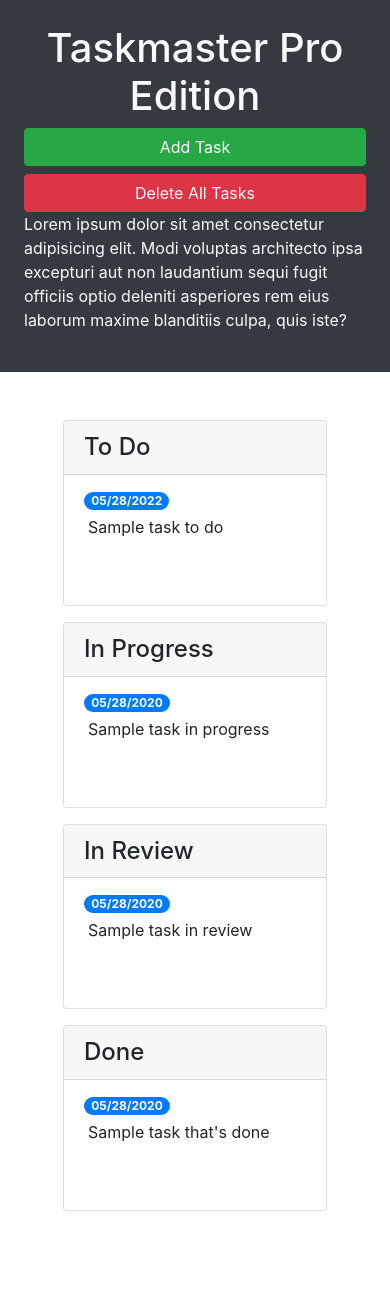
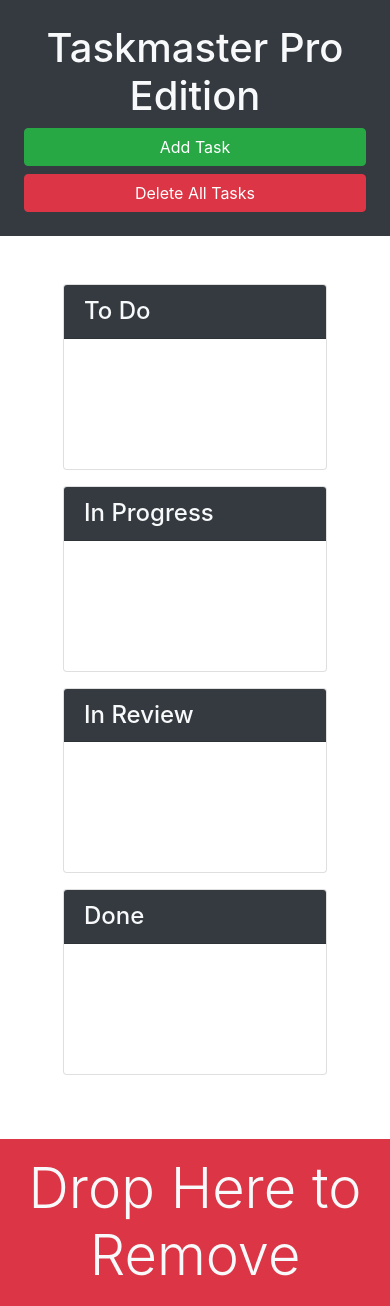
Before and after one commit to nmsiegel1/Taskmaster-Pro, a plain HTML site: page index.html in a window 390 px wide. Before the commit the page ends 1275 px from the top, so only its background shows below. Drawn offline with nearby package versions, Linux system fonts and the light colour scheme.

Commit message:
add delete bar at bottom

```diff
--- a/assets/js/script.js
+++ b/assets/js/script.js
@@ -41,7 +41,40 @@ var loadTasks = function () {
 var saveTasks = function () {
   localStorage.setItem("tasks", JSON.stringify(tasks));
 };
+// modal is triggered
+$("#task-form-modal").on("shown.bs.modal", function() {
+  // clear values
+  $("#modalTaskDescription, #modalDueDate").val("");
+});
 
+// modal is fully visible
+$("#task-form-modal").on("shown.bs.modal", function() {
+  // highlight text area
+  $("#modalTaskDescription").trigger("focus");
+});
+
+// save button modal was clicked
+$("#task-form-modal .btn-primary").click(function () {
+  // get form values
+  var taskText = $("#modalTaskDescription").val();
+  var taskDate = $("#modalDueDate").val();
+
+  if (taskText && taskDate) {
+    createTask(taskText, taskDate, "toDo");
+
+    // close modal
+    $("#task-form-modal").modal("hide");
+
+    // save in tasks array
+    tasks.toDo.push({
+      text: taskText,
+      date: daskDate
+    });
+    saveTasks();
+  }
+});
+
+// task text was clicked
 $(".list-group").on("click", "p", function () {
   // get current text of p element
   var text = $(this).text().trim();
@@ -55,9 +88,10 @@ $(".list-group").on("click", "p", function () {
   textInput.trigger("focus");
 });
 
+// editable field was un-focused
 $(".list-group").on("blur", "textarea", function () {
   // get the textarea's current value/text
-  var text = $(this).val().trim();
+  var text = $(this).val();
 
   // get the parent ul's id atribute
   var status = $(this).closest(".list-group").attr("id").replace("list-", "");
@@ -65,6 +99,7 @@ $(".list-group").on("blur", "textarea", function () {
   // get the task's position in the list of other li elements
   var index = $(this).closest(".list-group-item").index();
 
+  // update task in array and resave to local storage
   tasks[status][index].text = text;
   saveTasks();
 
@@ -72,7 +107,7 @@ $(".list-group").on("blur", "textarea", function () {
   var taskP = $("<p>").addClass("m-1").text(text);
 
   // replace text area with p element
-  $(this).replace(taskP);
+  $(this).replaceWith(taskP);
 });
 
 // due date was clicked
@@ -100,7 +135,6 @@ $(".list-group").on("blur", "input[type='text']", function() {
   // get current text
   var date = $(this)
     .val()
-    .trim();
 
   // get the parent ul's id attribute
   var status = $(this)
@@ -126,39 +160,6 @@ $(".list-group").on("blur", "input[type='text']", function() {
       $(this).replaceWith(taskSpan);
 });
 
-// modal was triggered
-$("#task-form-modal").on("show.bs.modal", function () {
-  // clear values
-  $("#modalTaskDescription, #modalDueDate").val("");
-});
-
-// modal is fully visible
-$("#task-form-modal").on("shown.bs.modal", function () {
-  // highlight textarea
-  $("#modalTaskDescription").trigger("focus");
-});
-
-// save button in modal was clicked
-$("#task-form-modal .btn-primary").click(function () {
-  // get form values
-  var taskText = $("#modalTaskDescription").val();
-  var taskDate = $("#modalDueDate").val();
-
-  if (taskText && taskDate) {
-    createTask(taskText, taskDate, "toDo");
-
-    // close modal
-    $("#task-form-modal").modal("hide");
-
-    // save in tasks array
-    tasks.toDo.push({
-      text: taskText,
-      date: taskDate,
-    });
-
-    saveTasks();
-  }
-});
 
 // remove all tasks
 $("#remove-tasks").on("click", function () {
--- a/index.html
+++ b/index.html
@@ -13,73 +13,62 @@
 <body>
 
   <div class="row min-vh-100 no-gutters">
-    <header class="col-12 col-lg-3 bg-dark text-light d-flex flex-column p-4 p-lg-3">
+    <header class="col-12 col-lg-3 bg-dark text-light sticky-top d-flex flex-column p-4 p-lg-3">
       <h1 class="text-center">Taskmaster Pro Edition</h1>
       <button id="create-task" class="btn btn-block btn-success" data-toggle="modal" data-target="#task-form-modal">Add
         Task</button>
       <button id="remove-tasks" class="btn btn-block btn-danger">Delete All Tasks</button>
-      <p class="mt-auto">Lorem ipsum dolor sit amet consectetur adipisicing elit. Modi voluptas architecto ipsa
+      <p class="mt-auto d-none d-lg-block">Lorem ipsum dolor sit amet consectetur adipisicing elit. Modi voluptas architecto ipsa
         excepturi aut non
         laudantium sequi fugit officiis optio deleniti asperiores rem eius laborum maxime blanditiis culpa, quis iste?
       </p>
     </header>
-    <main class="col-12 col-lg-9">
+    <main class="col-12 col-lg-9 d-flex flex-column">
       <div class="m-5 row justify-content-around">
         <!-- todo start -->
         <div class="col-12 col-md-6 col-xl-3 mb-3">
           <div class="card">
-            <h4 class="card-header">
+            <h4 class="card-header bg-dark text-light">
               To Do
             </h4>
             <ul id="list-toDo" class="list-group list-group-flush">
-            <li class="list-group-item">
-              <span class="badge badge-primary badge-pill">05/28/2022</span>
-              <p class="m-1">Sample task to do</p>
-            </li>
           </ul>
           </div>
         </div>
         <!-- in progress start -->
         <div class="col-12 col-md-6 col-xl-3 mb-3">
           <div class="card">
-          <h4 class="card-header">
+          <h4 class="card-header bg-dark text-light">
             In Progress
           </h4>
           <ul id="list-inProgress" class="list-group list-group-flush">
-            <li class="list-group-item">
-              <span class="badge badge-primary badge-pill">05/28/2020</span>
-              <p class="m-1">Sample task in progress</p>
-            </li>
           </ul>
         </div>
         </div>
         <div class="col-12 col-md-6 col-xl-3 mb-3">
           <div class="card">
-          <h4 class="card-header">
+          <h4 class="card-header bg-dark text-light">
             In Review
           </h4>
           <ul id="list-inReview" class="list-group list-group-flush">
-            <li class="list-group-item">
-              <span class="badge badge-primary badge-pill">05/28/2020</span>
-              <p class="m-1">Sample task in review</p>
-            </li>
           </ul>
           </div>
         </div>
         <!-- in review start  -->
         <div class="col-12 col-md-6 col-xl-3 mb-3">
           <div class="card">
-          <h4 class="card-header">
+          <h4 class="card-header bg-dark text-light">
             Done
           </h4>
             <ul id="list-done" class="list-group list-group-flush">
-              <li class="list-group-item">
-                <span class="badge badge-primary badge-pill">05/28/2020</span>
-                <p class="m-1">Sample task that's done</p>
-              </li>
             </ul>
         </div>
         </div>
+      </div>
+      <div class ="mt-auto" id="trash">
+        <div class="w-100 bg-danger p-3 text-center text-light display-4">
+          Drop Here to Remove
+      </div>
       </div>
     </main>
   </div>
```
